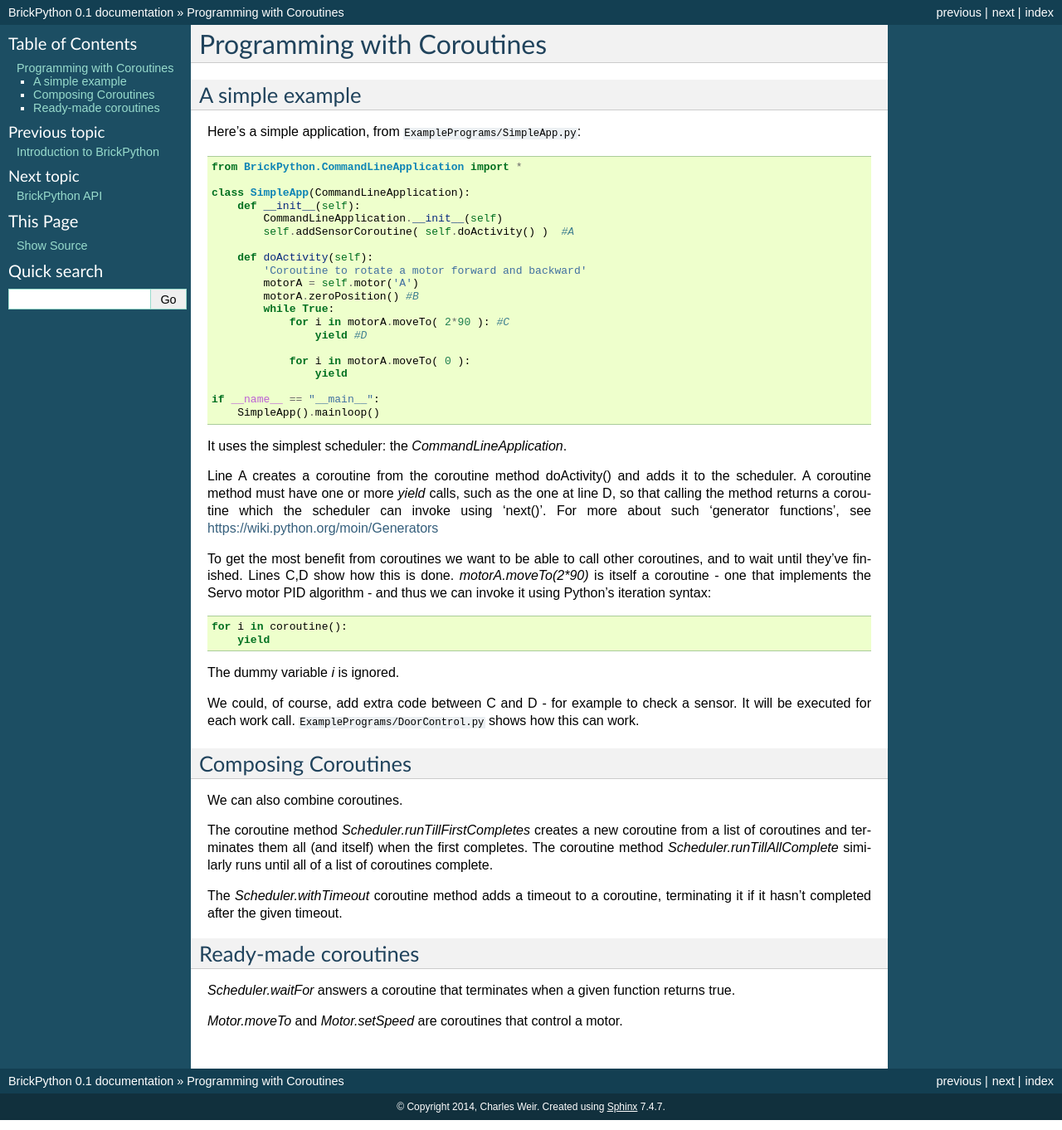
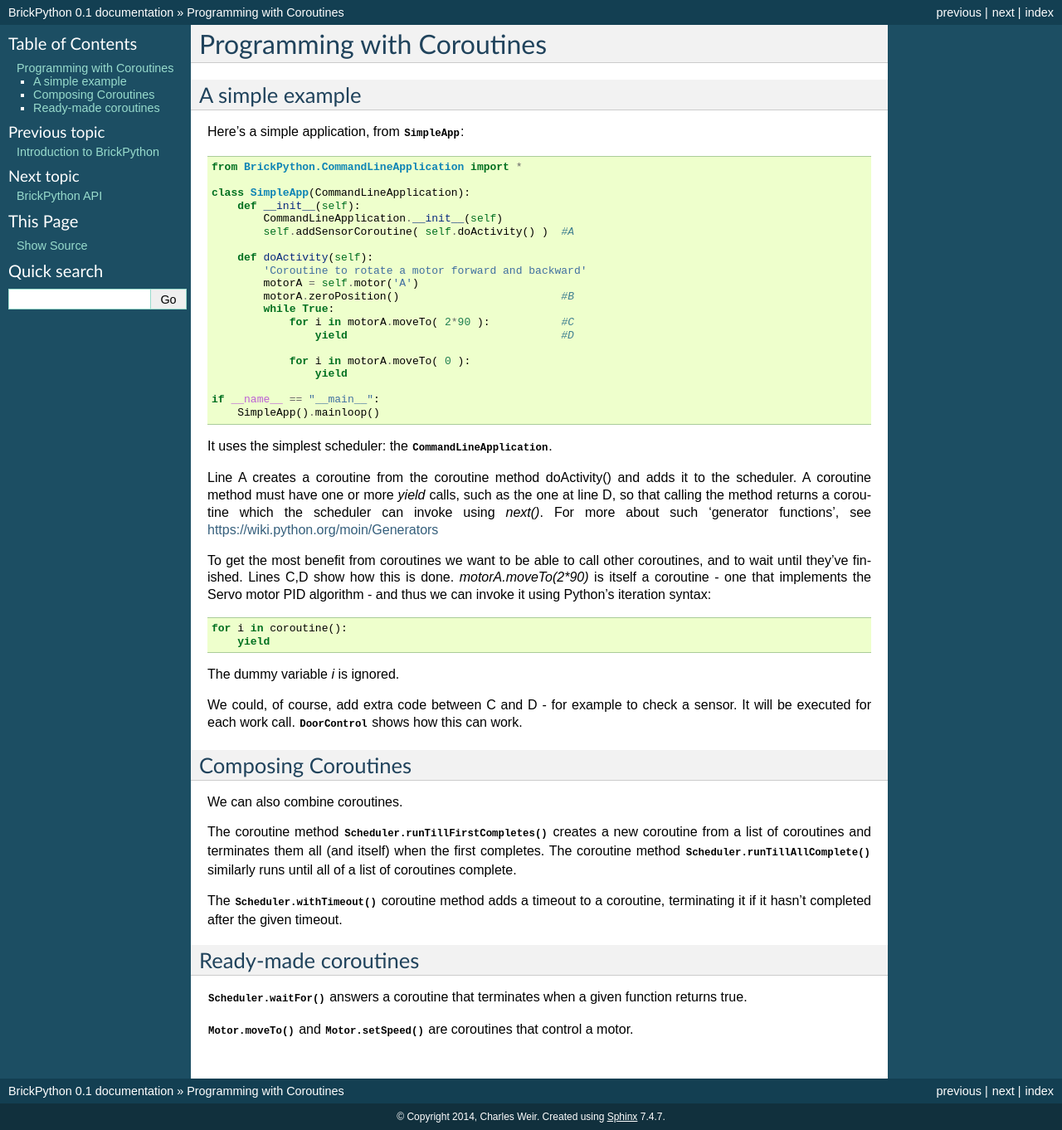
Before and after one commit to charlesweir/BrickPython, a Sphinx documentation site: the page built from docs/programmingWithCoroutines.rst, in a window 1280 px wide. Shown: the whole page at 83% size. Built offline with Sphinx 7.4.7, drawn with Linux system fonts in a browser that asks for light colours.

Commit message:
cw: Added links to programmingWithCoroutines documentation

```diff
--- a/docs/introduction.rst
+++ b/docs/introduction.rst
@@ -116,7 +116,7 @@
 ==================
 
 Integrations with other frameworks, or non at all, are equally straightforward.   The framework must call the
-method :meth:`.Scheduler.doWork()` regularly, pausing for :meth:`Scheduler.timeMillisToNextCall()` after each call.
+method :meth:`.Scheduler.doWork()` regularly, pausing for :meth:`.Scheduler.timeMillisToNextCall()` after each call.
 
 For example :class:`.CommandLineApplication` provides a scheduler for applications that don't require user input.
 
--- a/docs/programmingWithCoroutines.rst
+++ b/docs/programmingWithCoroutines.rst
@@ -6,7 +6,7 @@
 ----------------
 
 
-Here's a simple application, from ``ExamplePrograms/SimpleApp.py``::
+Here's a simple application, from :class:`.SimpleApp`::
 
 	from BrickPython.CommandLineApplication import *
 
@@ -18,10 +18,10 @@
 	    def doActivity(self):
 	    	'Coroutine to rotate a motor forward and backward'
 	        motorA = self.motor('A')
-	        motorA.zeroPosition() #B
+	        motorA.zeroPosition()                         #B
 	        while True:
-	            for i in motorA.moveTo( 2*90 ): #C
-	                yield #D
+	            for i in motorA.moveTo( 2*90 ):           #C
+	                yield                                 #D
 
 	            for i in motorA.moveTo( 0 ):
 	                yield
@@ -29,11 +29,11 @@
 	if __name__ == "__main__":
 	    SimpleApp().mainloop()
 
-It uses the simplest scheduler: the `CommandLineApplication`.
+It uses the simplest scheduler: the :class:`.CommandLineApplication`.
 
 Line A creates a coroutine from the coroutine method doActivity() and adds it to the scheduler.   A coroutine method must have
 one or more `yield` calls, such as the one at line D, so that calling the method returns a coroutine
-which the scheduler can invoke using 'next()'.
+which the scheduler can invoke using `next()`.
 For more about such 'generator functions', see https://wiki.python.org/moin/Generators
 
 To get the most benefit from coroutines we want to be able to call other coroutines, and to wait until they've finished.
@@ -46,24 +46,24 @@
 The dummy variable `i` is ignored.
 
 We could, of course, add extra code between C and D - for example to check a sensor.  It will be executed for each work call.
-``ExamplePrograms/DoorControl.py`` shows how this can work.
+:class:`.DoorControl` shows how this can work.
 
 Composing Coroutines
 --------------------
 
 We can also combine coroutines.
 
-The coroutine method `Scheduler.runTillFirstCompletes` creates a new coroutine from
+The coroutine method :meth:`.Scheduler.runTillFirstCompletes` creates a new coroutine from
 a list of coroutines and terminates them all (and itself) when the first completes.
-The coroutine method `Scheduler.runTillAllComplete`
+The coroutine method :meth:`.Scheduler.runTillAllComplete`
 similarly runs until all of a list of coroutines complete.
 
-The `Scheduler.withTimeout` coroutine method adds a timeout to a coroutine, terminating it if it hasn't completed after
+The :meth:`.Scheduler.withTimeout` coroutine method adds a timeout to a coroutine, terminating it if it hasn't completed after
 the given timeout.
 
 Ready-made coroutines
 ---------------------
 
-`Scheduler.waitFor` answers a coroutine that terminates when a given function returns true.
+:meth:`.Scheduler.waitFor` answers a coroutine that terminates when a given function returns true.
 
-`Motor.moveTo` and `Motor.setSpeed` are coroutines that control a motor.
+:meth:`.Motor.moveTo` and :meth:`.Motor.setSpeed` are coroutines that control a motor.
```
Also changed, not shown: other parts of docs/introduction.rst (+1 -1 lines), README.md (deleted, +0 -4 lines).
